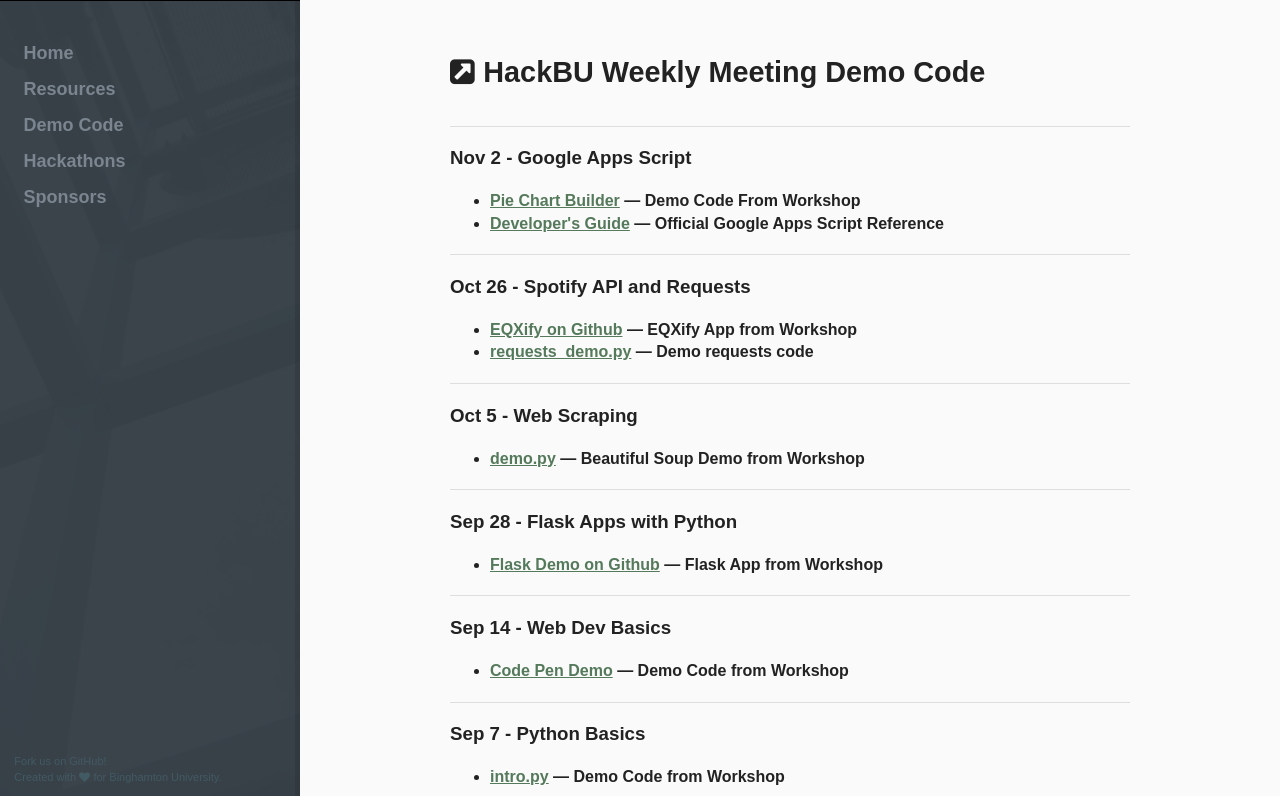
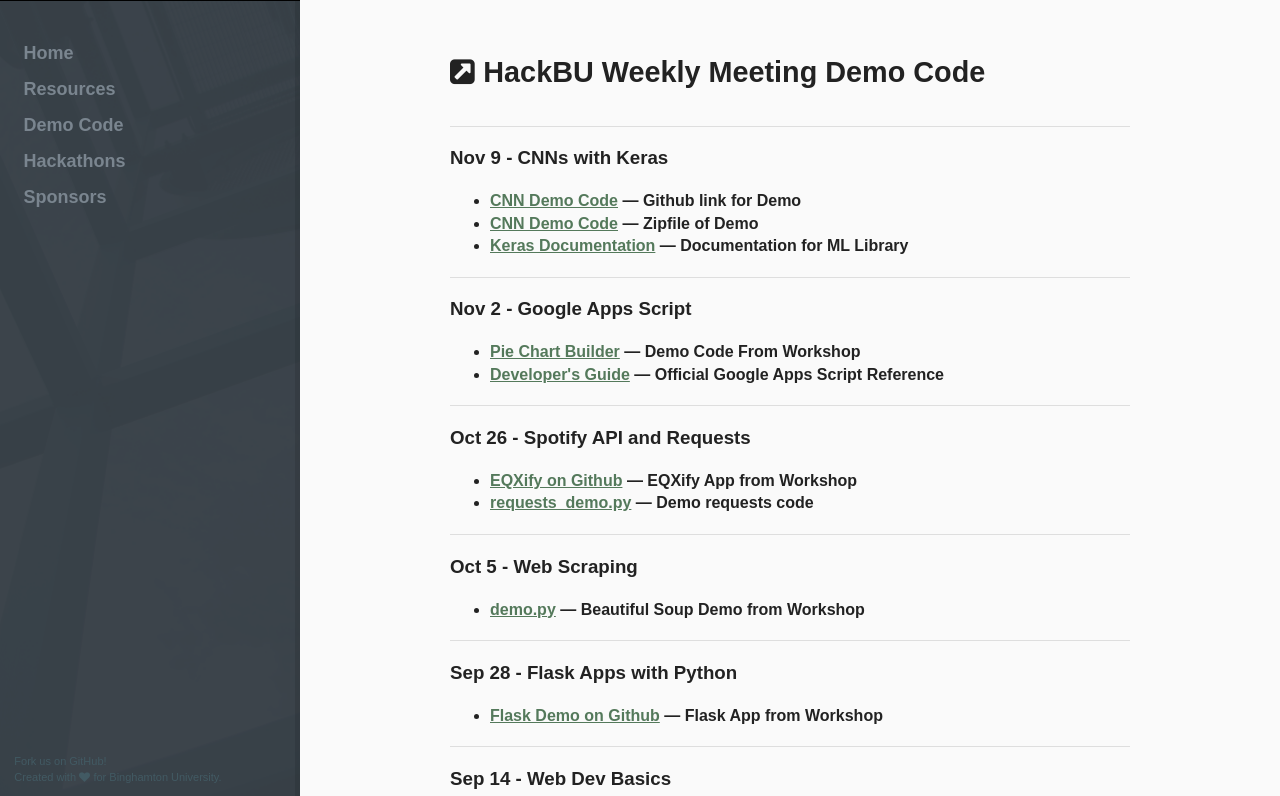
Before and after one commit to hackbinghamton/hackbinghamton.github.io, a Jekyll site: the page built from demo/index.html, in a window 1280 px wide and 900 px high, cut to the strip 104-900 px from the top of the window. Built offline with Jekyll 4.4.1, drawn with Linux system fonts in a browser that asks for light colours; nearby versions of some CDN libraries.

Commit message:
Add demo for CNN

```diff
--- a/demo/index.html
+++ b/demo/index.html
@@ -6,6 +6,22 @@
 
 <div class="article article-introduction">
     <h2><i class="fa fa-external-link-square"></i>HackBU Weekly Meeting Demo Code</h2>
+</div>
+<div class="article">
+    <h3>Nov 9 - CNNs with Keras</h3>
+
+    <ul>
+        <li>
+          <b><a href="https://github.com/HackBinghamton/CNN-Demo">CNN Demo Code</a> &mdash; Github link for Demo</b><br />
+        </li>
+        <li>
+          <b><a href="https://github.com/HackBinghamton/CNN-Demo/archive/master.zip">CNN Demo Code</a> &mdash; Zipfile of Demo</b><br />
+        </li>
+        <li>
+          <b><a href="https://keras.io">Keras Documentation</a> &mdash; Documentation for ML Library</b><br />
+        </li>
+    </ul>
+
 </div>
 <div class="article">
     <h3>Nov 2 - Google Apps Script</h3>
```
